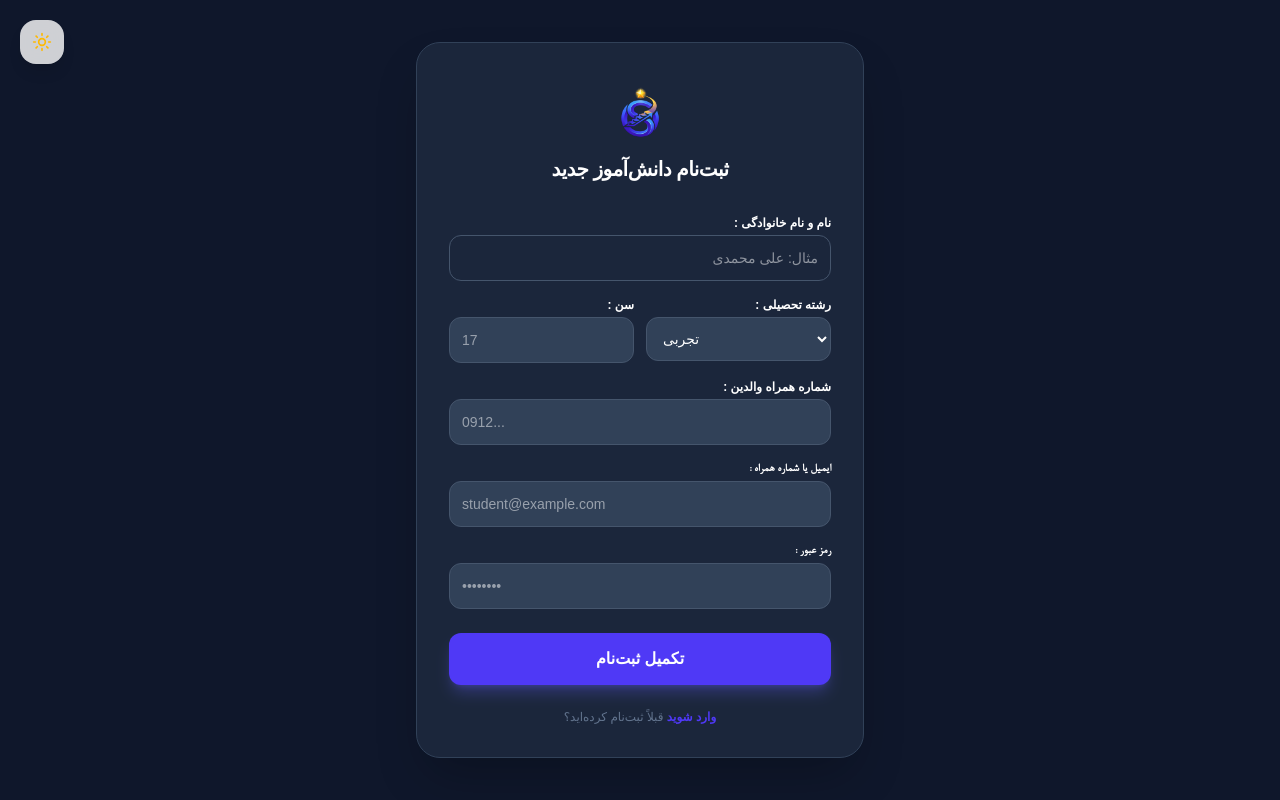
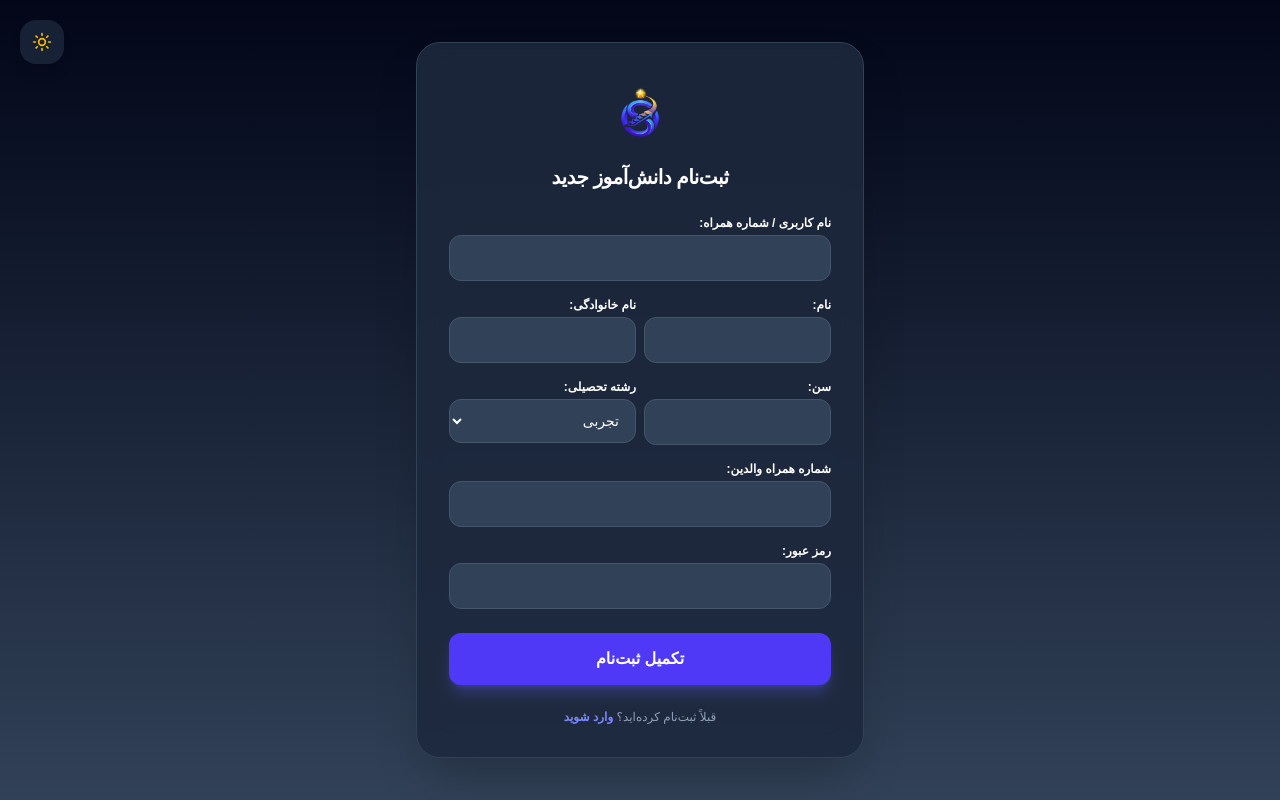
Before and after one commit to al-ire-za/Sakko-Frontend, a Next.js app: page / in a window 1280 px wide. Both pictures are taken after a click on the button "ثبت‌نام کنید". Built offline with nearby package versions, Linux system fonts and the light colour scheme.

Commit message:
add gradiant color for backgrand and connect login page by backend

```diff
--- a/app/components/AuthForm.tsx
+++ b/app/components/AuthForm.tsx
@@ -1,7 +1,7 @@
 "use client";
 
 import React, { useState } from "react";
-import { GraduationCap, Sun, Moon } from "lucide-react";
+import { Sun, Moon } from "lucide-react";
 
 interface AuthFormProps {
   isDarkMode: boolean;
@@ -15,37 +15,163 @@ export default function AuthForm({
   onLoginSuccess,
 }: AuthFormProps) {
   const [authMode, setAuthMode] = useState<"login" | "register">("login");
+
   const [formData, setFormData] = useState({
-    fullName: "",
-    email: "",
-    phone: "",
-    parentPhone: "",
+    username: "",
+    password: "",
+    firstName: "",
+    lastName: "",
     age: "",
     field: "تجربی",
-    password: "",
+    parentPhone: "",
   });
+
+  // ذخیره خطاهای کلی و خطاهای تفکیک شده هر فیلد
+  const [generalError, setGeneralError] = useState("");
+  const [fieldErrors, setFieldErrors] = useState<Record<string, string[]>>({});
+  const [loading, setLoading] = useState(false);
 
   const handleInputChange = (
     e: React.ChangeEvent<HTMLInputElement | HTMLSelectElement>
   ) => {
     setFormData({ ...formData, [e.target.name]: e.target.value });
+    // با تایپ کاربر، خطای آن فیلد پاک می‌شود
+    if (fieldErrors[e.target.name]) {
+      setFieldErrors((prev) => ({ ...prev, [e.target.name]: [] }));
+    }
   };
 
-  const handleSubmit = (e: React.FormEvent) => {
+  const handleSubmit = async (e: React.FormEvent) => {
     e.preventDefault();
-    onLoginSuccess(formData);
+    setGeneralError("");
+    setFieldErrors({});
+
+    const localErrors: Record<string, string[]> = {};
+
+    // 1. اعتبارسنجی نام کاربری (می‌تواند نام کاربری متنی یا شماره موبایل باشد)
+    if (!formData.username || formData.username.trim().length < 3) {
+      localErrors.username = ["نام کاربری باید حداقل ۳ کاراکتر باشد."];
+    }
+
+    if (authMode === "register") {
+      // 2. اعتبارسنجی شماره همراه والدین (حتماً باید ۱۱ رقم و با ۰۹ شروع شود)
+      const phoneRegex = /^09\d{9}$/;
+      if (formData.parentPhone && !phoneRegex.test(formData.parentPhone)) {
+        localErrors.parentPhone = ["شماره همراه والدین باید ۱۱ رقم بوده و با ۰۹ شروع شود."];
+      }
+
+      // 3. اعتبارسنجی رمز عبور
+      const pwd = formData.password;
+      const pwdErrors: string[] = [];
+      if (pwd.length < 8) pwdErrors.push("رمز عبور باید حداقل ۸ کاراکتر باشد.");
+      if (!/[A-Za-z]/.test(pwd)) pwdErrors.push("رمز عبور باید شامل حداقل یک حرف انگلیسی باشد.");
+      if (!/[0-9]/.test(pwd)) pwdErrors.push("رمز عبور باید شامل حداقل یک عدد باشد.");
+
+      if (pwdErrors.length > 0) localErrors.password = pwdErrors;
+    }
+
+    // اگر خطای فرانت‌انداز وجود داشت، درخواست به سرور فرستاده نمی‌شود
+    if (Object.keys(localErrors).length > 0) {
+      setFieldErrors(localErrors);
+      return;
+    }
+
+    setLoading(true);
+
+    try {
+      if (authMode === "login") {
+        const res = await fetch("http://127.0.0.1:8000/api/accounts/login/", {
+          method: "POST",
+          headers: { "Content-Type": "application/json" },
+          body: JSON.stringify({
+            username: formData.username,
+            password: formData.password,
+          }),
+        });
+
+        const data = await res.json();
+
+        if (!res.ok) {
+          if (data.detail) {
+            setGeneralError("نام کاربری یا رمز عبور اشتباه است.");
+          } else {
+            setFieldErrors(data);
+          }
+          return;
+        }
+
+        localStorage.setItem("token", data.access);
+        localStorage.setItem("refreshToken", data.refresh);
+        onLoginSuccess(data.access);
+      } else {
+        const res = await fetch("http://127.0.0.1:8000/api/accounts/register/", {
+          method: "POST",
+          headers: { "Content-Type": "application/json" },
+          body: JSON.stringify({
+            username: formData.username,
+            password: formData.password,
+            first_name: formData.firstName,
+            last_name: formData.lastName,
+            age: formData.age ? parseInt(formData.age) : null,
+            field: formData.field,
+            parent_phone: formData.parentPhone,
+          }),
+        });
+
+        const data = await res.json();
+
+        if (!res.ok) {
+          const mappedErrors: Record<string, string[]> = {};
+
+          // نگاشت و فارسی‌سازی خطاهای پیش‌فرض جنگو
+          if (data.username) {
+            mappedErrors.username = data.username.map((msg: string) =>
+              msg.includes("already exists") || msg.includes("وجود دارد")
+                ? "کاربری با این شماره همراه قبلاً ثبت‌نام کرده است."
+                : msg
+            );
+          }
+          if (data.first_name) mappedErrors.firstName = data.first_name;
+          if (data.last_name) mappedErrors.lastName = data.last_name;
+          if (data.parent_phone) mappedErrors.parentPhone = data.parent_phone;
+          if (data.password) mappedErrors.password = data.password;
+
+          setFieldErrors({ ...data, ...mappedErrors });
+          return;
+        }
+
+        setAuthMode("login");
+        setGeneralError("ثبت‌نام با موفقیت انجام شد! حالا وارد شوید.");
+      }
+    } catch (err: any) {
+      setGeneralError("خطا در ارتباط با سرور. لطفاً مجدداً تلاش کنید.");
+    } finally {
+      setLoading(false);
+    }
+  };
+
+  // تابع کمکی برای نمایش خطا زیر هر فیلد
+  const renderFieldError = (fieldName: string) => {
+    if (!fieldErrors[fieldName] || fieldErrors[fieldName].length === 0) return null;
+    return (
+      <p className="text-[11px] text-red-400 mt-1 text-right">
+        {fieldErrors[fieldName][0]}
+      </p>
+    );
   };
 
   return (
     <div
       className={`min-h-screen flex items-center justify-center p-4 transition-colors duration-300 ${
         isDarkMode
-          ? "bg-slate-900 text-white"
-          : "bg-gradient-to-br from-blue-50 to-indigo-100 text-slate-800"
+          ? "dark bg-gradient-to-b from bg-slate-950 to-slate-700 text-white"
+          : "bg-gradient-to-t from bg-white/60 to-white text-slate-800"
       }`}
+      dir="rtl"
     >
       {/* دکمه سوئیچ تم */}
       <button
+        type="button"
         onClick={() => setIsDarkMode(!isDarkMode)}
         className="absolute top-5 left-5 p-3 rounded-2xl bg-white/80 dark:bg-slate-800/80 shadow-lg backdrop-blur-md transition-all hover:scale-105"
       >
@@ -63,148 +189,207 @@ export default function AuthForm({
             : "bg-white/90 border-white/20"
         }`}
       >
-        <div className="text-center mb-8 flex flex-col items-center">
-          <img src="S.png" alt="" className="w-20 h-20" />
+        <div className="text-center mb-6 flex flex-col items-center">
+          <img src="S.png" alt="Logo" className="w-20 h-20 mb-2" />
           <h1 className="text-xl font-bold tracking-tight">
             {authMode === "login"
               ? "ورود به حساب دانش‌آموز"
               : "ثبت‌نام دانش‌آموز جدید"}
           </h1>
-
         </div>
 
+        {/* پیام عمومی (ارور شبکه یا پیام موفقیت) */}
+        {generalError && (
+          <div className="mb-4 p-3 rounded-xl text-xs text-center border bg-indigo-500/10 border-indigo-500/20 text-indigo-300">
+            {generalError}
+          </div>
+        )}
+
         <form onSubmit={handleSubmit} className="space-y-4">
-          {authMode === "register" && (
-            <>
+          {/* نام کاربری */}
           <div>
             <label className="text-xs font-bold block mb-1 text-right">
-                  : نام و نام خانوادگی
+              نام کاربری / شماره همراه:
             </label>
             <input
               type="text"
-                  name="fullName"
+              name="username"
               required
-                  value={formData.fullName}
+              value={formData.username}
               onChange={handleInputChange}
-                  placeholder="مثال: علی محمدی"
-                  className={`w-full p-3 rounded-xl border text-sm outline-none transition text-right placeholder:text-right${
+
+              className={`w-full p-3 rounded-xl border text-sm outline-none transition text-right ${
+                fieldErrors.username ? "border-red-500 focus:border-red-500" : ""
+              } ${
                 isDarkMode
-                      ? "bg-slate-700 border-slate-600 focus:border-indigo-400"
-                      : "bg-slate-50 border-slate-200 focus:border-indigo-500"
+                  ? "bg-slate-700 border-slate-600 focus:border-indigo-400 text-white"
+                  : "bg-slate-50 border-slate-200 focus:border-indigo-500 text-slate-800"
               }`}
             />
+            {renderFieldError("username")}
           </div>
 
-              <div className="grid grid-cols-2 gap-3">
+          {/* فیلدهای اختصاصی ثبت‌نام */}
+          {authMode === "register" && (
+            <>
+              <div className="grid grid-cols-2 gap-2">
                 <div>
-                  <label className="text-xs font-bold block mb-1 text-right">: سن</label>
+                  <label className="text-xs font-bold block mb-1 text-right">
+                    نام:
+                  </label>
+                  <input
+                    type="text"
+                    name="firstName"
+                    required
+                    value={formData.firstName}
+                    onChange={handleInputChange}
+
+                    className={`w-full p-3 rounded-xl border text-sm outline-none transition text-right ${
+                      fieldErrors.firstName ? "border-red-500" : ""
+                    } ${
+                      isDarkMode
+                        ? "bg-slate-700 border-slate-600 focus:border-indigo-400 text-white"
+                        : "bg-slate-50 border-slate-200 focus:border-indigo-500 text-slate-800"
+                    }`}
+                  />
+                  {renderFieldError("firstName")}
+                </div>
+                <div>
+                  <label className="text-xs font-bold block mb-1 text-right">
+                    نام خانوادگی:
+                  </label>
+                  <input
+                    type="text"
+                    name="lastName"
+                    required
+                    value={formData.lastName}
+                    onChange={handleInputChange}
+
+                    className={`w-full p-3 rounded-xl border text-sm outline-none transition text-right ${
+                      fieldErrors.lastName ? "border-red-500" : ""
+                    } ${
+                      isDarkMode
+                        ? "bg-slate-700 border-slate-600 focus:border-indigo-400 text-white"
+                        : "bg-slate-50 border-slate-200 focus:border-indigo-500 text-slate-800"
+                    }`}
+                  />
+                  {renderFieldError("lastName")}
+                </div>
+              </div>
+
+              <div className="grid grid-cols-2 gap-2">
+                <div>
+                  <label className="text-xs font-bold block mb-1 text-right">
+                    سن:
+                  </label>
                   <input
                     type="number"
                     name="age"
-                    required
                     value={formData.age}
                     onChange={handleInputChange}
-                    placeholder="17"
-                    className={`w-full p-3 rounded-xl border text-sm outline-none transition ${
+
+                    className={`w-full p-3 rounded-xl border text-sm outline-none transition text-right ${
+                      fieldErrors.age ? "border-red-500" : ""
+                    } ${
                       isDarkMode
-                        ? "bg-slate-700 border-slate-600 focus:border-indigo-400"
-                        : "bg-slate-50 border-slate-200 focus:border-indigo-500"
+                        ? "bg-slate-700 border-slate-600 focus:border-indigo-400 text-white"
+                        : "bg-slate-50 border-slate-200 focus:border-indigo-500 text-slate-800"
                     }`}
                   />
+                  {renderFieldError("age")}
                 </div>
                 <div>
                   <label className="text-xs font-bold block mb-1 text-right">
-                    : رشته تحصیلی
+                    رشته تحصیلی:
                   </label>
                   <select
                     name="field"
                     value={formData.field}
                     onChange={handleInputChange}
-                    className={`w-full p-3 rounded-xl border text-sm outline-none transition ${
+                    className={`w-full p-3 rounded-xl border text-sm outline-none transition text-right ${
                       isDarkMode
-                        ? "bg-slate-700 border-slate-600 focus:border-indigo-400"
-                        : "bg-slate-50 border-slate-200 focus:border-indigo-500"
+                        ? "bg-slate-700 border-slate-600 focus:border-indigo-400 text-white"
+                        : "bg-slate-50 border-slate-200 focus:border-indigo-500 text-slate-800"
                     }`}
                   >
                     <option value="تجربی">تجربی</option>
                     <option value="ریاضی">ریاضی</option>
                     <option value="انسانی">انسانی</option>
                   </select>
+                  {renderFieldError("field")}
                 </div>
               </div>
 
               <div>
                 <label className="text-xs font-bold block mb-1 text-right">
-                    : شماره همراه والدین
+                  شماره همراه والدین:
                 </label>
                 <input
                   type="tel"
                   name="parentPhone"
-                  required
                   value={formData.parentPhone}
                   onChange={handleInputChange}
-                  placeholder="0912..."
-                  className={`w-full p-3 rounded-xl border text-sm outline-none transition ${
+
+                  className={`w-full p-3 rounded-xl border text-sm outline-none transition text-right ${
+                    fieldErrors.parentPhone ? "border-red-500" : ""
+                  } ${
                     isDarkMode
-                      ? "bg-slate-700 border-slate-600 focus:border-indigo-400"
-                      : "bg-slate-50 border-slate-200 focus:border-indigo-500"
+                      ? "bg-slate-700 border-slate-600 focus:border-indigo-400 text-white"
+                      : "bg-slate-50 border-slate-200 focus:border-indigo-500 text-slate-800"
                   }`}
                 />
+                {renderFieldError("parentPhone")}
               </div>
             </>
           )}
 
+          {/* رمز عبور */}
           <div>
-            <label className="text-xs font-bold block mb-1 text-right font-bnaz">
-              : ایمیل یا شماره همراه
+            <label className="text-xs font-bold block mb-1 text-right">
+              رمز عبور:
             </label>
-            <input
-              suppressHydrationWarning
-              type="text"
-              name="email"
-              required
-              value={formData.email}
-              onChange={handleInputChange}
-              placeholder="student@example.com"
-              className={`w-full p-3 rounded-xl border text-sm outline-none transition ${
-                isDarkMode
-                  ? "bg-slate-700 border-slate-600 focus:border-indigo-400"
-                  : "bg-slate-50 border-slate-200 focus:border-indigo-500"
-              }`}
-            />
-          </div>
-
-          <div>
-            <label className="text-xs font-bold block mb-1 text-right font-bnaz">: رمز عبور</label>
             <input
               type="password"
               name="password"
               required
               value={formData.password}
               onChange={handleInputChange}
-              placeholder="••••••••"
-              className={`w-full p-3 rounded-xl border text-sm outline-none transition ${
+
+              className={`w-full p-3 rounded-xl border text-sm outline-none transition text-right ${
+                fieldErrors.password ? "border-red-500 focus:border-red-500" : ""
+              } ${
                 isDarkMode
-                  ? "bg-slate-700 border-slate-600 focus:border-indigo-400"
-                  : "bg-slate-50 border-slate-200 focus:border-indigo-500"
+                  ? "bg-slate-700 border-slate-600 focus:border-indigo-400 text-white"
+                  : "bg-slate-50 border-slate-200 focus:border-indigo-500 text-slate-800"
               }`}
             />
+            {renderFieldError("password")}
           </div>
 
           <button
             type="submit"
-            className="w-full py-3.5 bg-indigo-600 hover:bg-indigo-700 text-white font-bold rounded-xl shadow-lg shadow-indigo-500/30 transition hover:-translate-y-0.5 active:translate-y-0 mt-2"
+            disabled={loading}
+            className="w-full py-3.5 bg-indigo-600 hover:bg-indigo-700 text-white font-bold rounded-xl shadow-lg shadow-indigo-500/30 transition hover:-translate-y-0.5 active:translate-y-0 mt-2 disabled:opacity-50"
           >
-            {authMode === "login" ? "ورود به پنل" : "تکمیل ثبت‌نام"}
+            {loading
+              ? "در حال پردازش..."
+              : authMode === "login"
+              ? "ورود به پنل"
+              : "تکمیل ثبت‌نام"}
           </button>
         </form>
 
         <div className="mt-6 text-center text-xs">
           {authMode === "login" ? (
-            <p className="text-slate-500 dark:text-slate-400 ">
+            <p className="text-slate-500 dark:text-slate-400">
               حساب کاربری ندارید؟{" "}
               <button
-                onClick={() => setAuthMode("register")}
+                type="button"
+                onClick={() => {
+                  setGeneralError("");
+                  setFieldErrors({});
+                  setAuthMode("register");
+                }}
                 className="text-indigo-600 dark:text-indigo-400 font-bold hover:underline"
               >
                 ثبت‌نام کنید
@@ -214,7 +399,12 @@ export default function AuthForm({
             <p className="text-slate-500 dark:text-slate-400">
               قبلاً ثبت‌نام کرده‌اید؟{" "}
               <button
-                onClick={() => setAuthMode("login")}
+                type="button"
+                onClick={() => {
+                  setGeneralError("");
+                  setFieldErrors({});
+                  setAuthMode("login");
+                }}
                 className="text-indigo-600 dark:text-indigo-400 font-bold hover:underline"
               >
                 وارد شوید
--- a/app/page.tsx
+++ b/app/page.tsx
@@ -42,7 +42,7 @@ export default function Home() {
   return (
     <div
       className={`${
-        isDarkMode ? "dark bg-slate-950 text-slate-100" : "bg-white/80 text-slate-800"
+        isDarkMode ? "dark bg-gradient-to-b from bg-slate-950 to-slate-700 text-slate-100" : "bg-gradient-to-t from bg-white/60 to-white text-slate-800"
       } min-h-screen transition-colors duration-300 font-sans`}
     >
       <TopHeader
```
Lines whose indentation alone changed are shown as unchanged.
